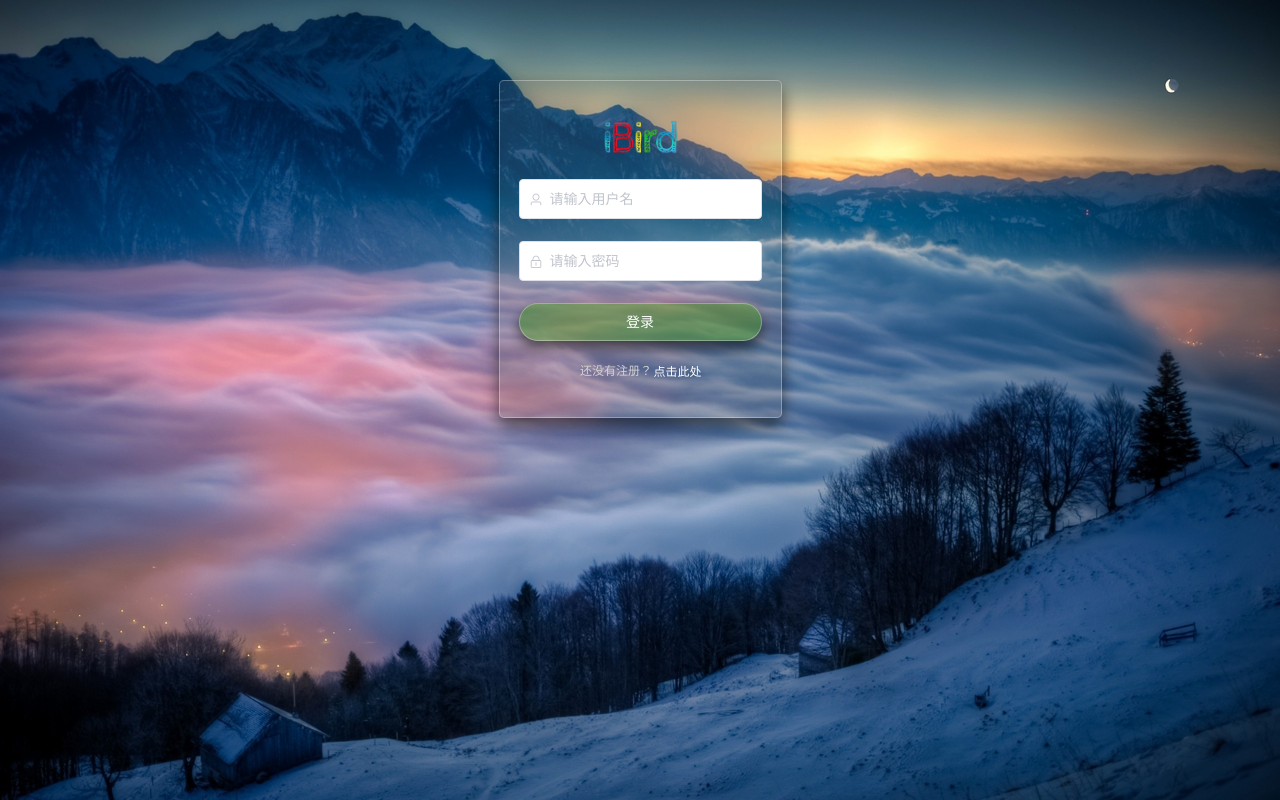
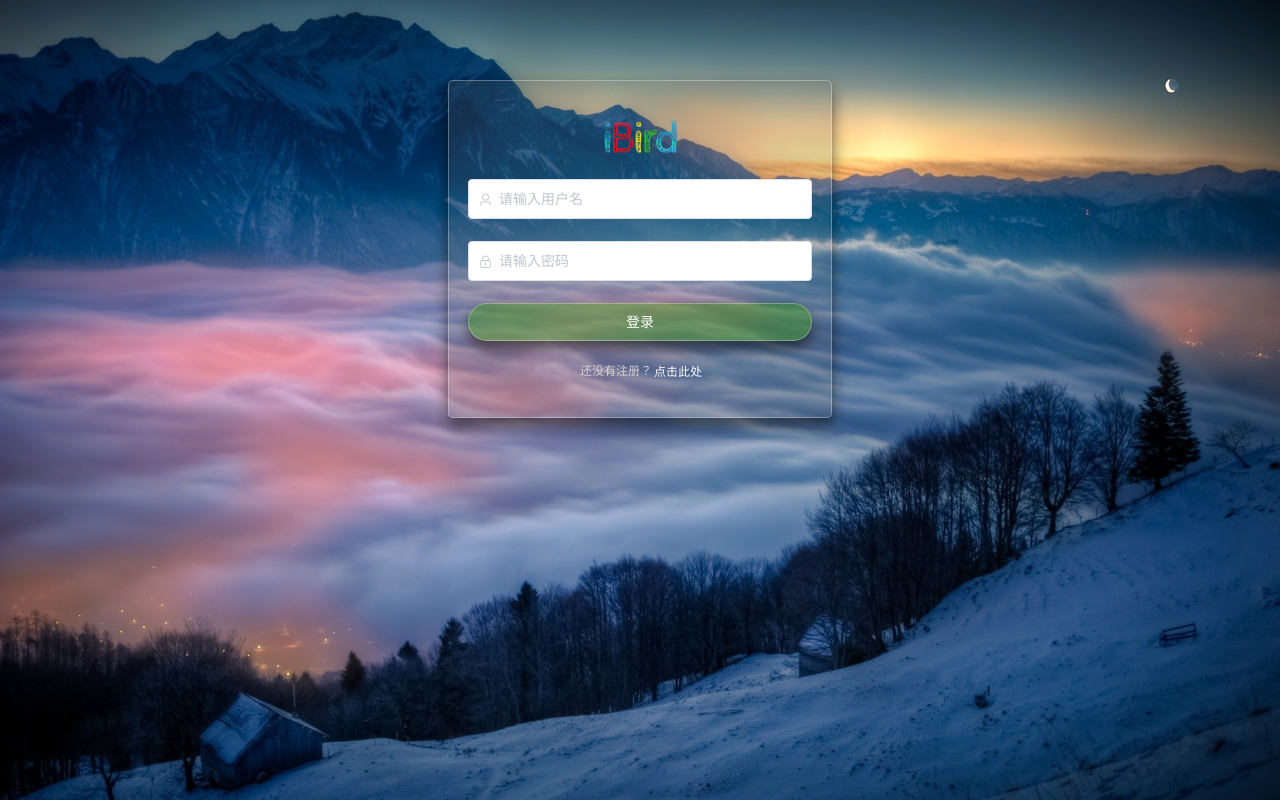
Before and after one commit to OUC-iBird/iBird_Front_End, a Vue app: page /login in a window 1280 px wide. Built offline with nearby package versions, Linux system fonts and the light colour scheme; what vue-baidu-map, vue-cropper, vue-directive-image-previewer would draw is missing.

Commit message:
fix: 修改了登录注册框的大小

```diff
--- a/src/views/Login.vue
+++ b/src/views/Login.vue
@@ -136,13 +136,14 @@ export default {
 }
 .front{
   z-index:1;
-  float:left;
+  width: 30%;
+  height: 100%;
   position:relative;
   left:50%;
   padding-top: 80px;
 }
 .el-main {
-  height: 80%;
+  height: 100%;
   border:none;
   border-radius:5px;
   box-shadow: 0 0 0 1px hsla(240,0%,100%,.3) inset,
@@ -168,7 +169,7 @@ export default {
   margin-bottom: 20px;
   font-size: 12px;
   color: #d5d2d2;
-  margin-left: 60px;
+  margin-left: 110px;
 }
 .el-link{
   margin-bottom: 20px;
@@ -176,7 +177,7 @@ export default {
   display: block;
   font-size: 12px;
   top: 1.2px;
-  margin-right: 60px;
+  margin-right: 110px;
 }
 .logo-img{
   width: 80px;
--- a/src/views/Register.vue
+++ b/src/views/Register.vue
@@ -194,7 +194,8 @@ export default {
 }
 .front{
   z-index:1;
-  float:left;
+  width: 30%;
+  height: 100%;
   position:relative;
   left:50%;
   padding-top: 80px;
@@ -212,7 +213,7 @@ export default {
   0 .5em 1em rgba(0, 0, 0, 0.6);
   margin-top: 10px;
   margin-bottom: 10px;
-  width: 46%;
+  width: 40%;
   position: relative;
 }
 .reset{
```
